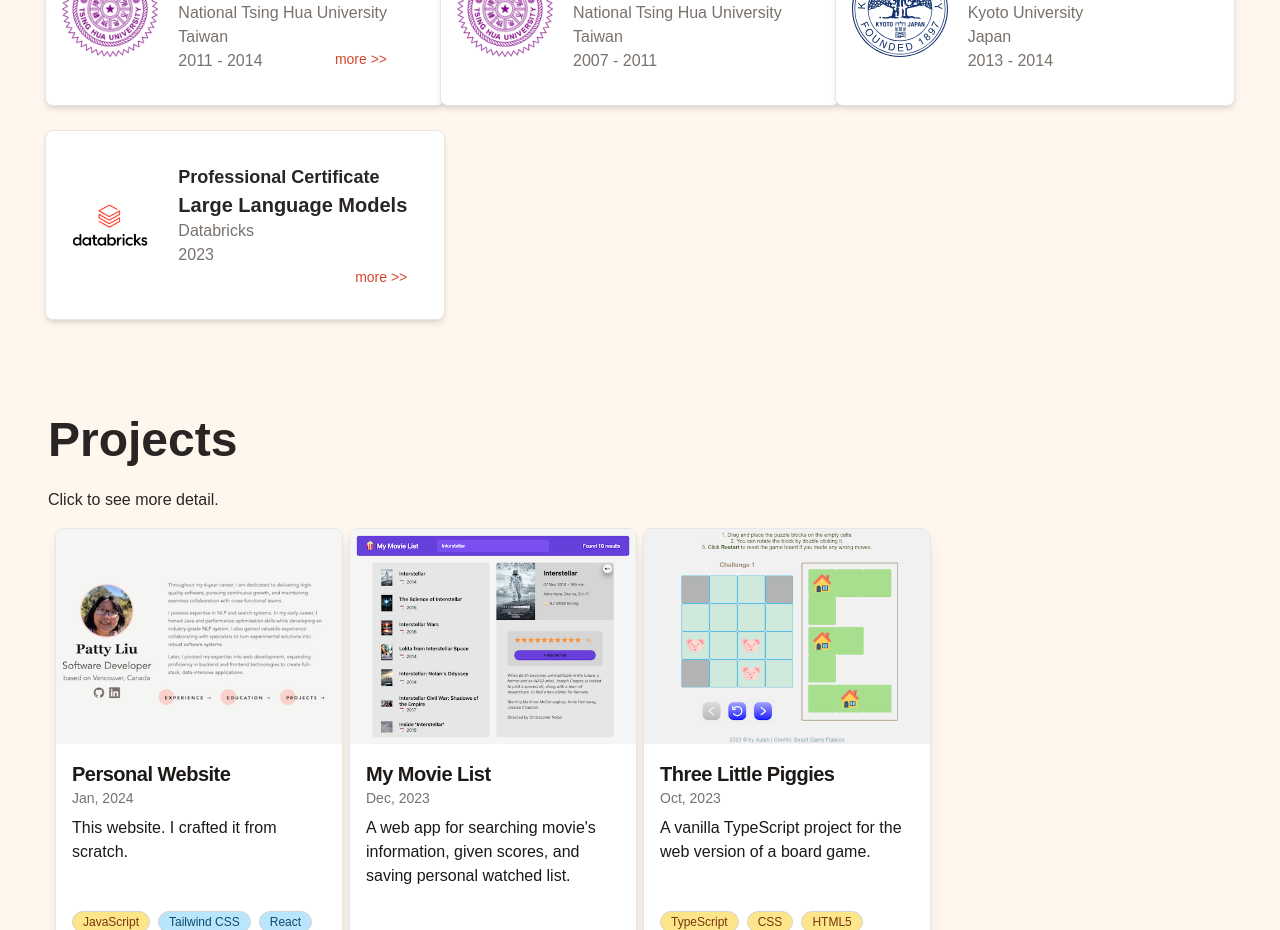
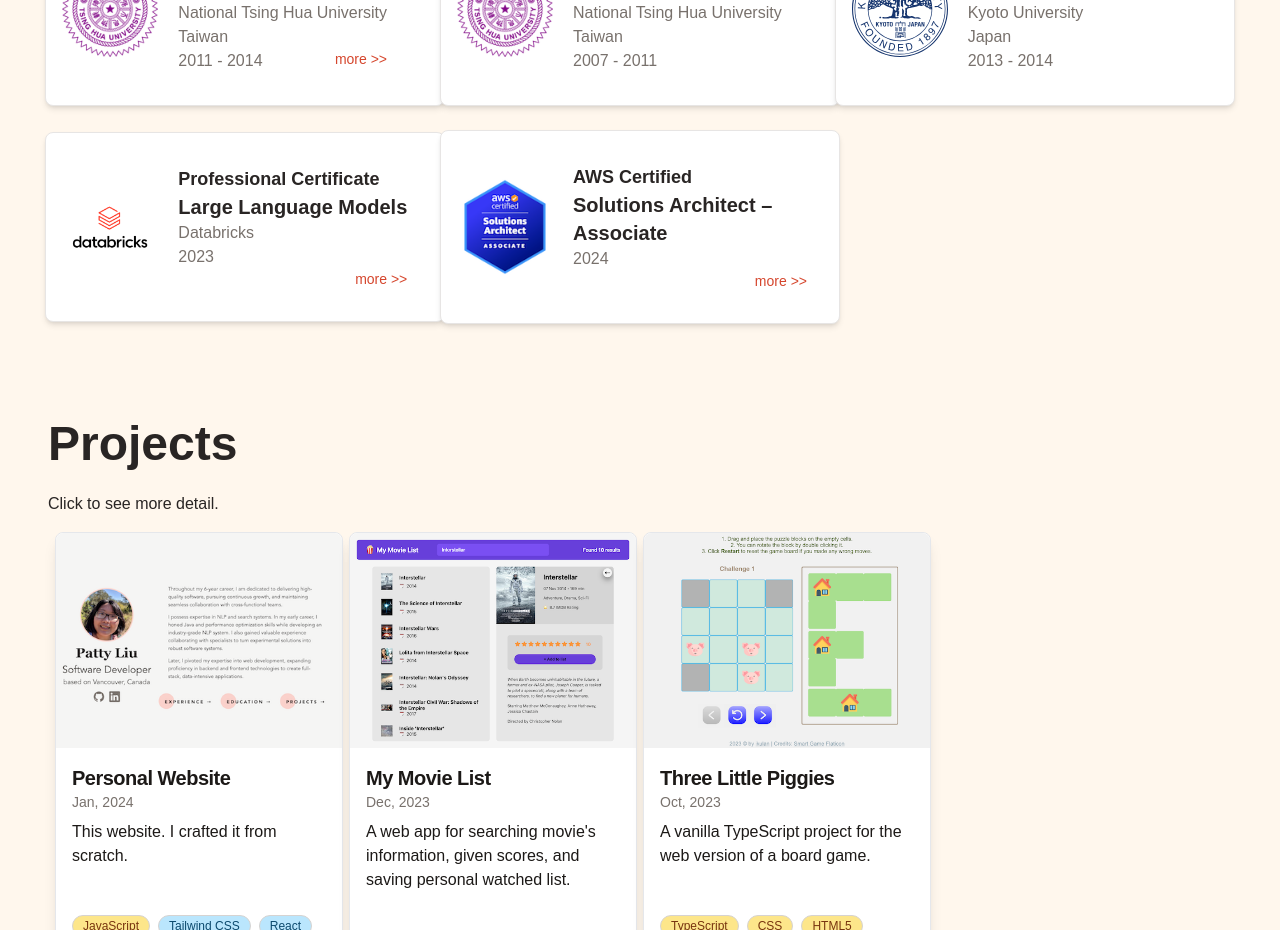
Before and after one commit to ikulan/ikulan.github.io, a React (Vite) app: page / in a window 1280 px wide. Shown: the part 1620-2550 px from the top of the page. Built offline with nearby package versions, Linux system fonts and the light colour scheme.

Commit message:
Add certification: AWS SAA

```diff
--- /dev/null
+++ b/src/education/DetailAWSSAA.jsx
@@ -0,0 +1,15 @@
+function DetailAWSSAA() {
+  return (
+    <>
+      <p className="modal-text">
+        AWS Certified Solutions Architect - Associate showcases knowledge and
+        skills in AWS technology, across a wide range of AWS services. The focus
+        of this certification is on the design of cost and performance optimized
+        solutions, demonstrating a strong understanding of the AWS
+        Well-Architected Framework.
+      </p>
+    </>
+  );
+}
+
+export default DetailAWSSAA;
--- a/src/education/EduModal.jsx
+++ b/src/education/EduModal.jsx
@@ -18,7 +18,7 @@ function EduModal(props) {
           <span className="text-sm text-stone-500 xl:text-base">
             {props.school}
           </span>
-          <span> &middot; </span>
+          {props.school && <span> &middot; </span>}
           <span className="text-sm text-stone-500 xl:text-base">
             {props.years}
           </span>
--- a/src/education/Education.jsx
+++ b/src/education/Education.jsx
@@ -3,6 +3,7 @@ import EduCard from "./EduCard";
 import EduCardWithModal from "./EduCardWithModal";
 import DetailLLM from "./DetailLLM";
 import DetailMaster from "./DetailMaster";
+import DetailAWSSAA from "./DetailAWSSAA";
 
 const eduObjs = [
   {
@@ -43,6 +44,18 @@ const eduObjs = [
     credentialUrl:
       "https://credentials.edx.org/credentials/5d0f0fefcc2d43e2b756fcf5b910c7d6/",
   },
+  {
+    degree: "AWS Certified",
+    program: "Solutions Architect – Associate",
+    school: null,
+    logo: "./badge_aws_saa.png",
+    location: null,
+    years: "2024",
+    hasDetail: true,
+    detailComponent: DetailAWSSAA,
+    credentialUrl:
+      "https://www.credly.com/badges/1a48e92d-f6a2-4183-aba1-e4d7fd596ee8/public_url",
+  },
 ];
 
 function Education() {
```
Also changed, not shown: public/badge_aws_saa.png (added).
